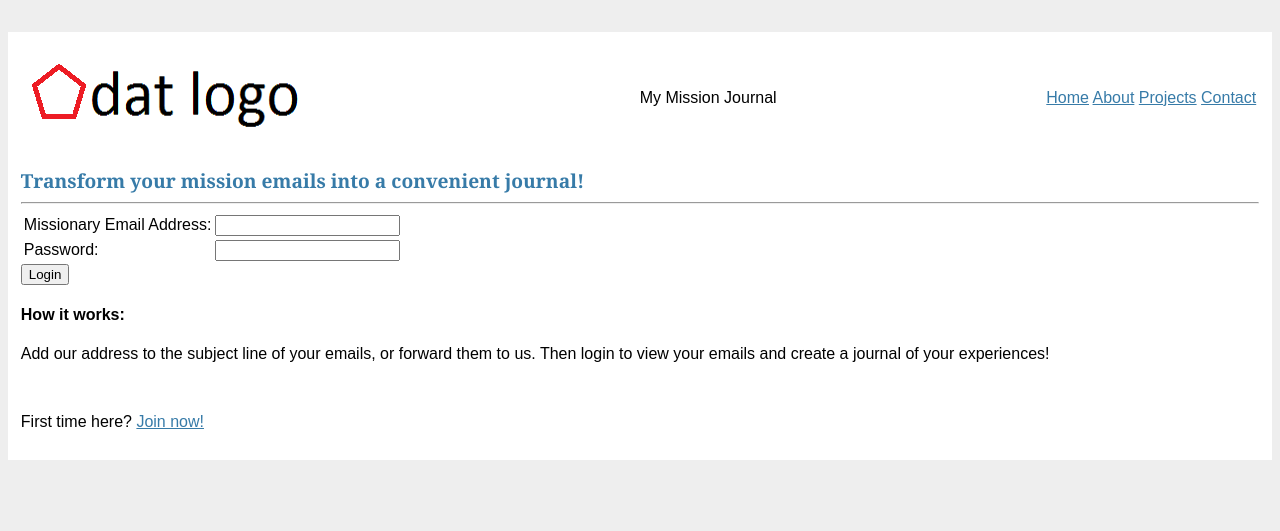
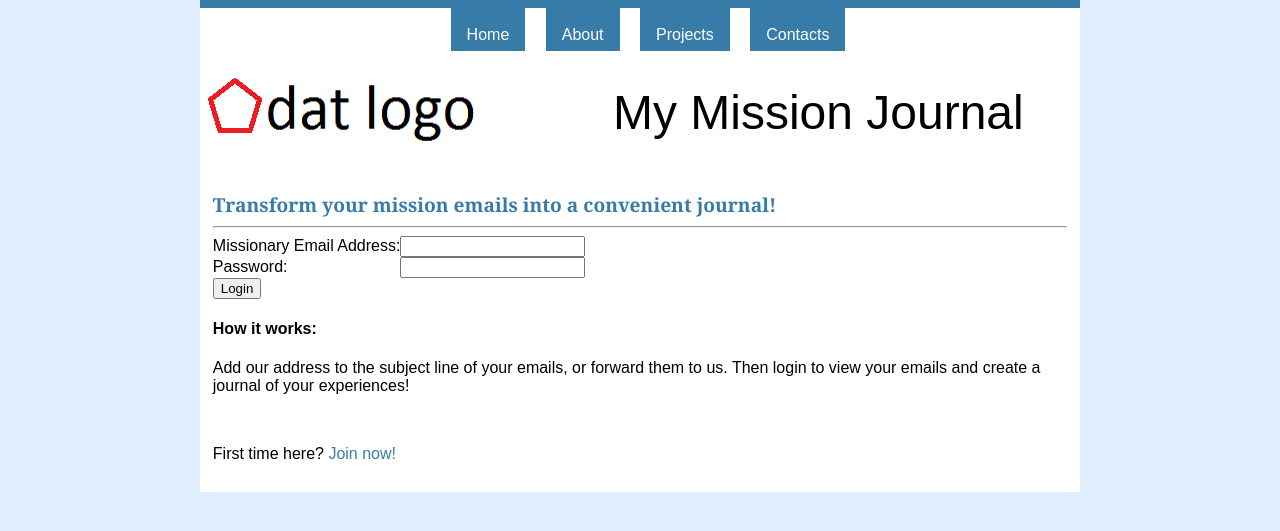
Before and after one commit to tduck/mission-email-journal, a Flask app: page / in a window 1280 px wide. Shown: the top 531 px of the page. Run offline with Flask 2, Linux system fonts and the light colour scheme.

Commit message:
Style and layout changes.

```diff
--- a/static/style.css
+++ b/static/style.css
@@ -1,31 +1,48 @@
-body            { font-family: sans-serif; background: #eee; }
-a, h1, h2       { color: #377BA8; }
+body            { font-family: sans-serif; background: #DEEEFF; padding: 0; margin: 0;}
+a, h1, h2       { color: #377BA8; text-decoration:none;}
 h1, h2          { font-family: 'Georgia', serif; margin: 0; }
 h1              { border-bottom: 2px solid #eee; }
 h2              { font-size: 1.2em; }
+table	{ padding: 0; border-spacing: 0px;}
+td		{ padding: 0;}
 
 /*Default styles*/
-.page           { margin: 0; width: page; padding: 0.8em; background: white; }
+.container { margin: auto; width: page; background: white; }
+.header {margin: auto; background: white; padding: 0; margin: 0;}
+.page           { margin: auto; padding: 0.8em; background: white; }
 .headerlg { display: none; }
 .headermd { display: none; }
-.headersm { display: inline; }
+.headersm { display: inline;}
 
 /*small tablet*/
 @media screen and (min-width: 28.75em) {
-	.page           { margin: 2em auto; width: page; padding: 0.8em; background: white; }
+	.container { margin: auto; width: page; background: white; }
+	.page	{ margin: auto; padding: 0.8em; background: white; }
 	.headerlg { display: none; }
 	.headermd { display: inline; }
 	.headersm { display: none; }
 }
 
 /*medium tablet*/
-@media screen and (min-width: 40.5em) {
-	.page           { margin: 2em auto; width: page; padding: 0.8em; background: white; }
+@media screen and (min-width: 55em) {
+	.container { margin: auto; width: 55em; background: white; }
+	.page         { margin: auto; padding: 0.8em; background: white; }
 	.headerlg { display: inline; }
 	.headermd { display: none; }
 	.headersm { display: none; }
 }
 
+.navcontainer ul{list-style-type: none; margin:0; padding:0;}
+.navcontainer ul li {display:inline;}
+
+.dropmenu	{ color: #377BA8; padding: 0.2em; text-align: center;}
+.dropbutton	{ background-color: #377BA8; color: white; border: 2px solid white; border-style:none none solid none; padding: 0.4em; text-align: left;}
+a:hover .dropbutton { background-color: #60a1cb;}
+.horizbutton { color: white; border: 2px solid white; border-style:none none solid none; padding: 0.4em; display:inline;}
+.horizbutton ul {list-style-type: none; margin:0; padding:0; text-align:center;}
+.horizbutton ul li {display: inline;}
+.horizbutton ul li a{ color: white; padding: 1.2em 1em 0.5em 1em; margin: 0 0em 0 1em; background-color: #377BA8;}
+.horizbutton ul li a:hover{ background-color: #60a1cb;}
 .entries        { list-style: none; margin: 0; padding: 0; }
 .entries li     { margin: 0.8em 1.2em; }
 .entries li h2  { margin-left: -1em; }
--- a/templates/layout.html
+++ b/templates/layout.html
@@ -6,48 +6,71 @@
 	<title>Flaskr</title>
 </head>
 <body>
-
-<div class=page>
+<div class=container>
+<div class=header>
 	<div class=headerlg>
-	<table style="width:100%"><tr>
-	<td><img src="../static/logo_lg.png" alt="logo"></td>
-	<td style="text-align:center">My Mission Journal</td>
-	<td style="text-align:right">
-		<a href="/">Home</a>
-		<a href="http://www.github.com/tduck/mission-email-journal/wiki" target="_blank">About</a>
-		<a href="#">Projects</a>
-		<a href="#">Contact</a>
-	</td></tr></table>
+		<table style="width:100%">
+		<tr><td style="background: #377BA8; padding: 0px; border:4px solid #377BA8;" colspan="3"></td></tr>
+		<tr><td style="text-align:center;" colspan="2">
+			<div class=horizbutton>
+			<ul>
+			<li><a href="#">Home</a>
+			<li><a href="http://www.github.com/tduck/mission-email-journal/wiki" target="_blank">About</a>
+			<li><a href="#">Projects</a>
+			<li><a href="#">Contacts</a></td>
+			</ul>
+			</div>
+		</tr>
+		<tr>
+			<td><img src="../static/logo_lg.png" alt="logo"></td>
+			<td style="text-align:center;font-size:300%;">My Mission Journal</td>
+		</tr>
+		</table>
 	</div>
 	<div class=headermd>
-	<table style="width:100%">
-	<tr><td style="text-align:center" colspan="2">
-		<a href="#">Home</a>
-		<a href="#">About</a>
-		<a href="#">Projects</a>
-		<a href="#">Contact</a></td></tr>
-	<tr><td><img src="../static/logo_md.png" alt="logo"></td>
-	<td style="text-align:center">My Mission Journal</td></tr></table>
+		<table style="width:100%">
+		<tr><td style="background: #377BA8; padding: 0px; border:4px solid #377BA8;" colspan="2"></td></tr>
+		<tr><td style="text-align:center;" colspan="2">
+			<div class=horizbutton>
+			<ul>
+			<li><a href="#">Home</a>
+			<li><a href="http://www.github.com/tduck/mission-email-journal/wiki">About</a>
+			<li><a href="#">Projects</a>
+			<li><a href="#">Contacts</a></td>
+			</ul>
+			</div>
+		</tr>
+		<tr>
+			<td><img src="../static/logo_md.png" alt="logo"></td>
+			<td style="text-align:center;font-size:220%">My Mission Journal</td>
+		</tr>
+		</table>
 	</div>
 	<div class=headersm>
 	<table style="width:100%">
-	<tr><td style="text-align:right" colspan="2">
+	<tr><td style="text-align:right" colspan="3">
 	<nav class="nav-collapse">
 		<ul>
-			<li><a href="#">Home</a></li>
-			<li><a href="#">About</a></li>
-			<li><a href="#">Projects</a></li>
-			<li><a href="#">Contact</a></li>
+			<li><a href="#"><div class=dropbutton>Home</div></a></li>
+			<li><a href="#"><div class=dropbutton>About</div></a></li>
+			<li><a href="#"><div class=dropbutton>Projects</div></a></li>
+			<li><a href="#"><div class=dropbutton>Contact</div></a></li>
 		</ul>
 	</nav></td></tr>
+	<tr><td style="background: #377BA8; padding: 0px; border:4px solid #377BA8;" colspan="3"></td></tr>
 	<tr><td><img src="../static/logo_sm.png" alt="logo"></td>
-	<td style="text-align:center">My Mission Journal</td></tr></table>
+	<td style="text-align:center;font-size:150%">My Mission Journal</td>
+	<td style="vertical-align:top; font-size:160%"><div class=dropmenu onclick="nav.toggle()">&#9776;</div></td>
+	</tr></table>
 
 	</div>
+</div>
+<div class=page>
 	<p>
 	{% block content %}{% endblock %}
 </div>
+</div>
 <script>
-  var nav = responsiveNav(".nav-collapse");
+  var nav = responsiveNav(".nav-collapse", {label: "", insert: "after"});
 </script>
 </body>
```
